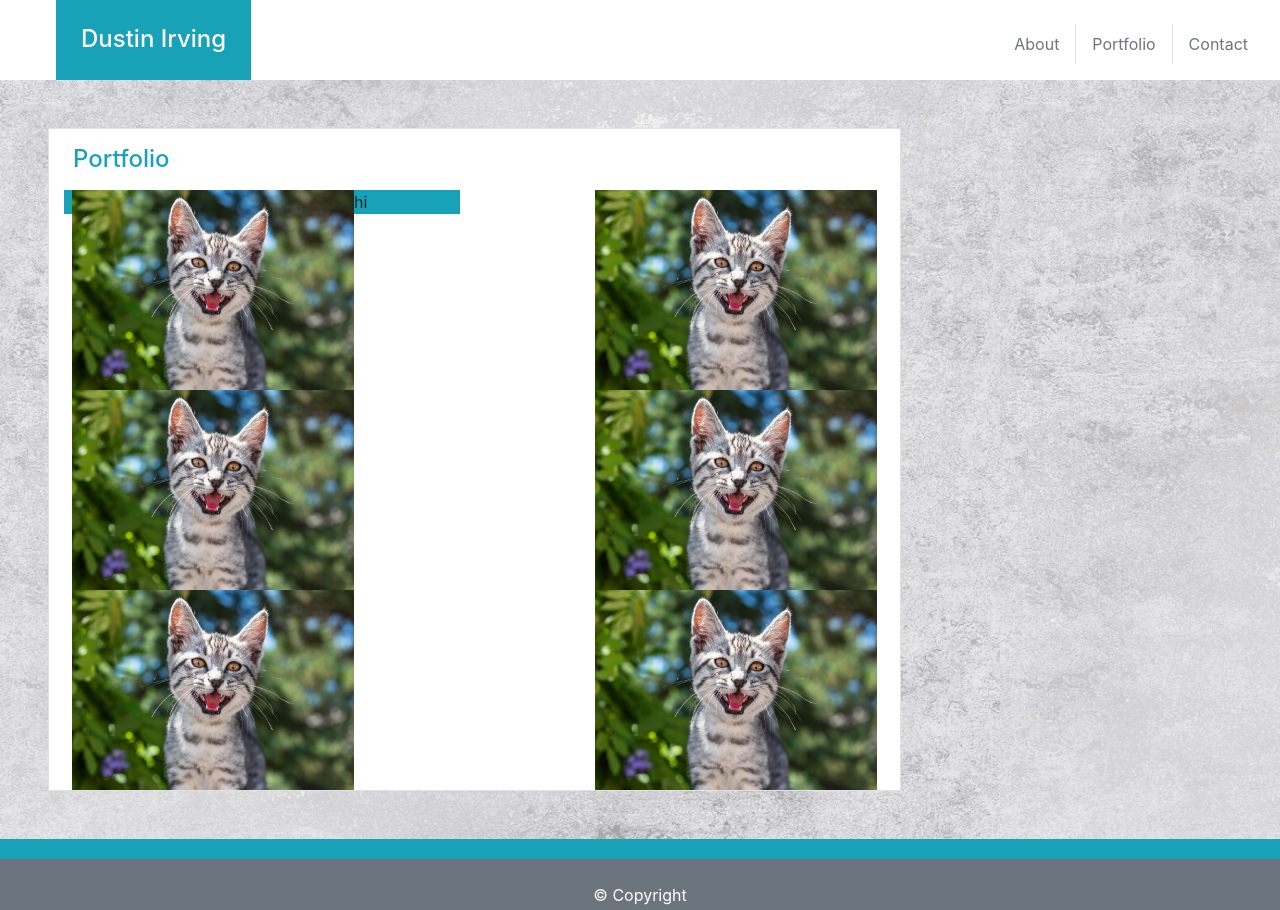
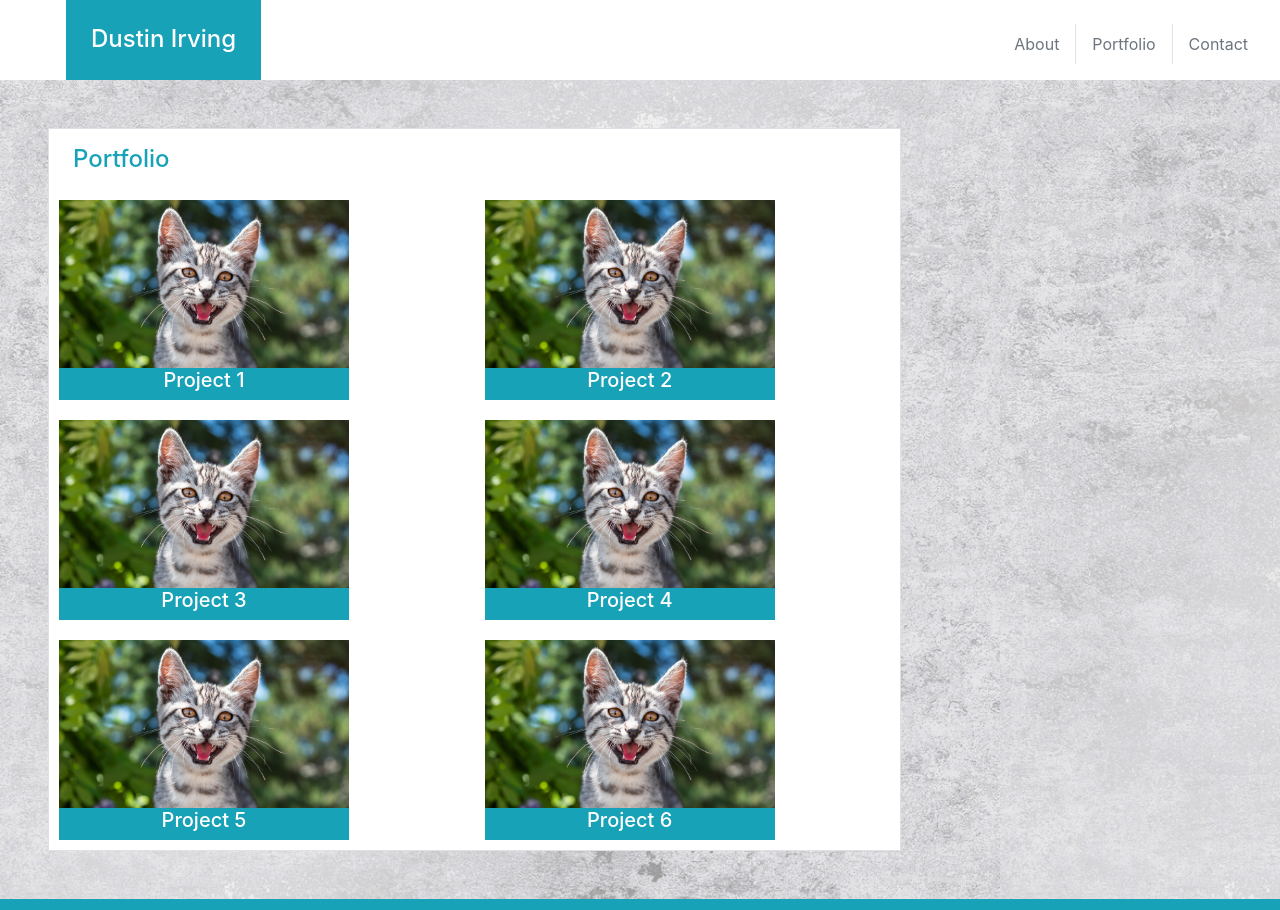
Before and after one commit to dustinirving/responsive-portfolio, a plain HTML site: page portfolio.html in a window 1280 px wide. Shown: the top 910 px of the page. Drawn offline with nearby package versions, Linux system fonts and the light colour scheme.

Commit message:
updated projects on portfolio page

```diff
--- a/portfolio.html
+++ b/portfolio.html
@@ -7,46 +7,15 @@
     <meta http-equiv="X-UA-Compatible" content="ie=edge">
     <title>Portfolio</title>
     <link rel="stylesheet" href="https://stackpath.bootstrapcdn.com/bootstrap/4.4.1/css/bootstrap.min.css" integrity="sha384-Vkoo8x4CGsO3+Hhxv8T/Q5PaXtkKtu6ug5TOeNV6gBiFeWPGFN9MuhOf23Q9Ifjh" crossorigin="anonymous">
-    <style>
-        @media screen and (max-width: 768px) {
-            .navbar {
-                text-align: center;
-                padding: 0px;
-                margin-bottom: 80px;
-            }
-            .nav {
-                background-color: white;
-                width: 100%;
-                text-align: center;
-                height: 60px;
-                padding: 10px;
-            }
-            .h4 {
-                width: 100%;
-                margin-bottom: 0px;
-            }
-        }
-
-        @media screen and (min-width: 768px) and (max-width: 980px) {
-            .h4 {
-                margin-left: 10px;
-            }
-        }
-
-        @media screen and (min-width: 980px) {
-            .h4 {
-                margin-left: 40px;
-            }
-        }
-    </style>
+    <link rel="stylesheet" href="style.css">
 </head>
 
 <body style="background-image: url(gr-bg.jpeg);">
-    <nav class="navbar bg-white" style="height:80px; padding-top:  0px;padding-bottom: 0px">
+    <nav id="entire-navbar" class="navbar bg-white">
 
-        <span class="h4 text-white bg-info h-100" style="padding: 25px;">Dustin Irving</span>
+        <span id="name-header" class="h4 text-white bg-info h-100">Dustin Irving</span>
 
-        <ul class="nav justify-content-center">
+        <ul id="tab-bar" class="nav justify-content-center">
             <li class="nav-item">
                 <a class="nav-link text-secondary border-right" href="index.html">About</a>
             </li>
@@ -60,45 +29,85 @@
         </div>
     </nav>
 
-    <div class="container border m-5 col-8 bg-white">
+    <div class="border m-5 col-8 bg-white">
+
+        <!-- Header -->
         <div class="row">
             <div class="col text-info pl-4 pt-3 pb-2">
                 <h4>Portfolio</h4>
             </div>
         </div>
+
+        <!-- Content -->
         <div class="row">
-            <div class="col container">
-                <img height="200" width="290" src="cat.jpg" alt="cat" class="float-left pl-2">
-                <div class="bg-info">
-                    hi
+            <div id="project" class="col container">
+                <!-- Left picture 1 -->
+                <img height="200" width="290" src="cat.jpg" alt="cat">
+                <!-- Left textbox 1 -->
+                <div class="text-block bg-info">
+                    <h5>
+                        Project 1
+                    </h5>
                 </div>
             </div>
-            <div class="col container">
-                <img height="200" width="290" src="cat.jpg" alt="cat" class="float-right pr-2">
+
+            <div id="project" class="col container">
+                <img height="200" width="290" src="cat.jpg" alt="cat">
+                <div class="text-block bg-info">
+                    <h5>
+                        Project 2
+                    </h5>
+                </div>
             </div>
         </div>
         <div class="row">
-            <div class="col container">
-                <img height="200" width="290" src="cat.jpg" alt="cat" class="float-left pl-2">
+            <div id="project" class="col container">
+                <!-- Left picture 1 -->
+                <img height="200" width="290" src="cat.jpg" alt="cat">
+                <!-- Left textbox 1 -->
+                <div class="text-block bg-info">
+                    <h5>
+                        Project 3
+                    </h5>
+                </div>
             </div>
-            <div class="col container">
-                <img height="200" width="290" src="cat.jpg" alt="cat" class="float-right pr-2">
+
+            <div id="project" class="col container">
+                <img height="200" width="290" src="cat.jpg" alt="cat">
+                <div class="text-block bg-info">
+                    <h5>
+                        Project 4
+                    </h5>
+                </div>
             </div>
         </div>
         <div class="row">
-            <div class="col container">
-                <img height="200" width="290" src="cat.jpg" alt="cat" class="float-left pl-2">
+            <div id="project" class="col container">
+                <!-- Left picture 1 -->
+                <img height="200" width="290" src="cat.jpg" alt="cat">
+                <!-- Left textbox 1 -->
+                <div class="text-block bg-info">
+                    <h5>
+                        Project 5
+                    </h5>
+                </div>
             </div>
-            <div class="col container">
-                <img height="200" width="290" src="cat.jpg" alt="cat" class="float-right pr-2">
+
+            <div id="project" class="col container">
+                <img height="200" width="290" src="cat.jpg" alt="cat">
+                <div class="text-block bg-info">
+                    <h5>
+                        Project 6
+                    </h5>
+                </div>
             </div>
         </div>
+    </div>
 
-    </div>
     <footer>
-        <div class="bg-info" style="height:20px">
+        <div id="footer-bluebox" class="bg-info">
         </div>
-        <div class="text-center bg-secondary text-white p-4" style="height:110px;">
+        <div id="footer-greybox" class="text-center bg-secondary text-white p-4">
             <p>&copy; Copyright</p>
         </div>
     </footer>
--- /dev/null
+++ b/style.css
@@ -0,0 +1,70 @@
+@media screen and (max-width: 768px) {
+    #entire-navbar {
+        text-align: center;
+        padding: 0px;
+        margin-bottom: 80px;
+    }
+    #tab-bar {
+        background-color: white;
+        width: 100%;
+        text-align: center;
+        height: 60px;
+        padding: 10px;
+    }
+    #name-header {
+        width: 100%;
+        margin-bottom: 0px;
+    }
+}
+
+@media screen and (min-width: 768px) and (max-width: 980px) {
+    #name-header {
+        margin-left: 10px;
+    }
+}
+
+@media screen and (min-width: 980px) {
+    #name-header {
+        margin-left: 50px;
+    }
+}
+
+
+/* all pages */
+
+#entire-navbar {
+    height: 80px;
+    padding-top: 0px;
+    padding-bottom: 0px;
+}
+
+#name-header {
+    padding: 25px;
+}
+
+#footer-bluebox {
+    height: 20px;
+}
+
+#footer-greybox {
+    height: 110px;
+}
+
+
+/* portfolio page */
+
+.container {
+    position: relative;
+}
+
+.text-block {
+    position: absolute;
+    text-align: center;
+    color: white;
+    width: 290px;
+    bottom: 10px;
+}
+
+#project {
+    padding: 10px;
+}
```
Also changed, not shown: contact.html (+6 -37 lines), index.html (+6 -38 lines).
